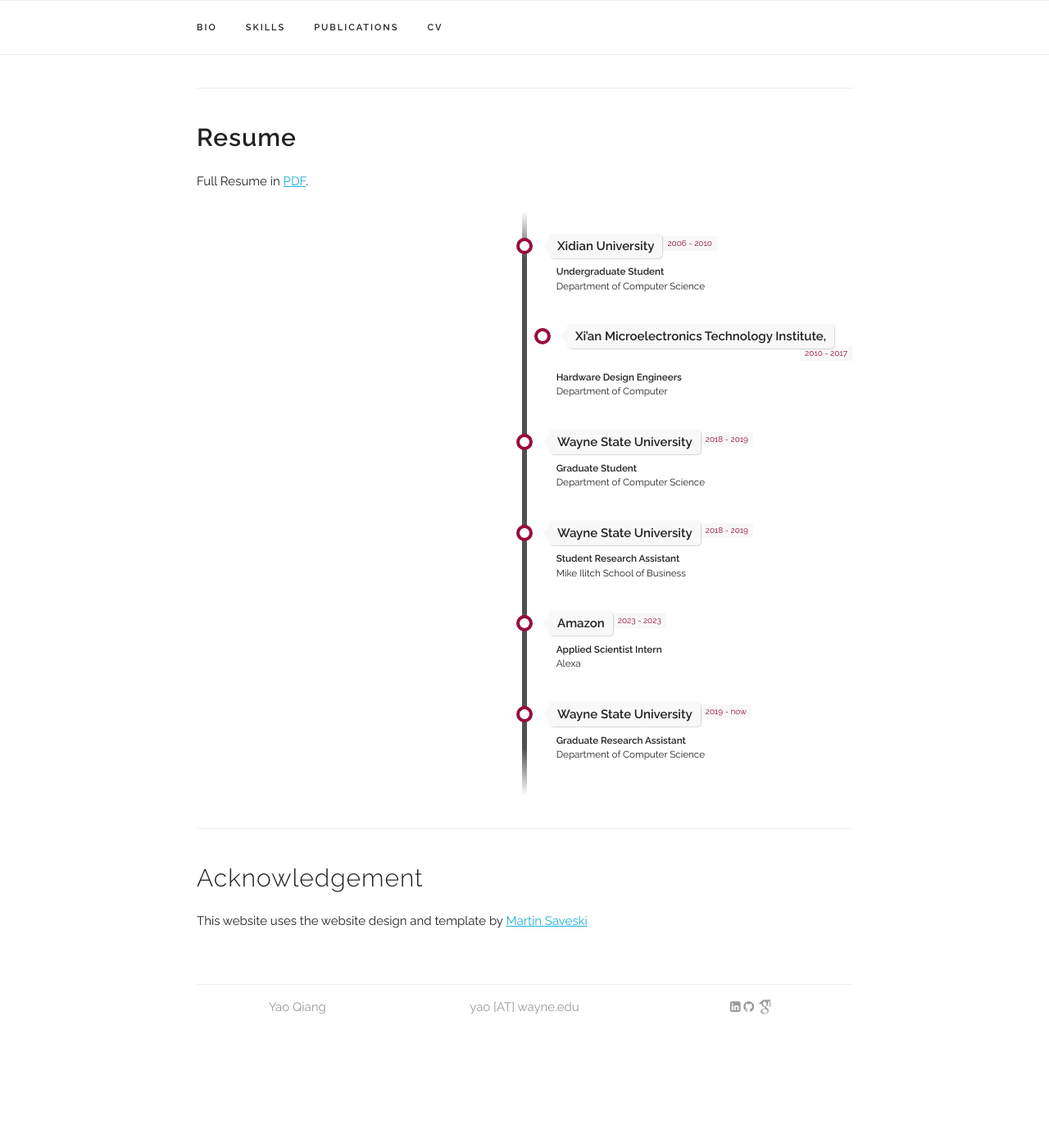
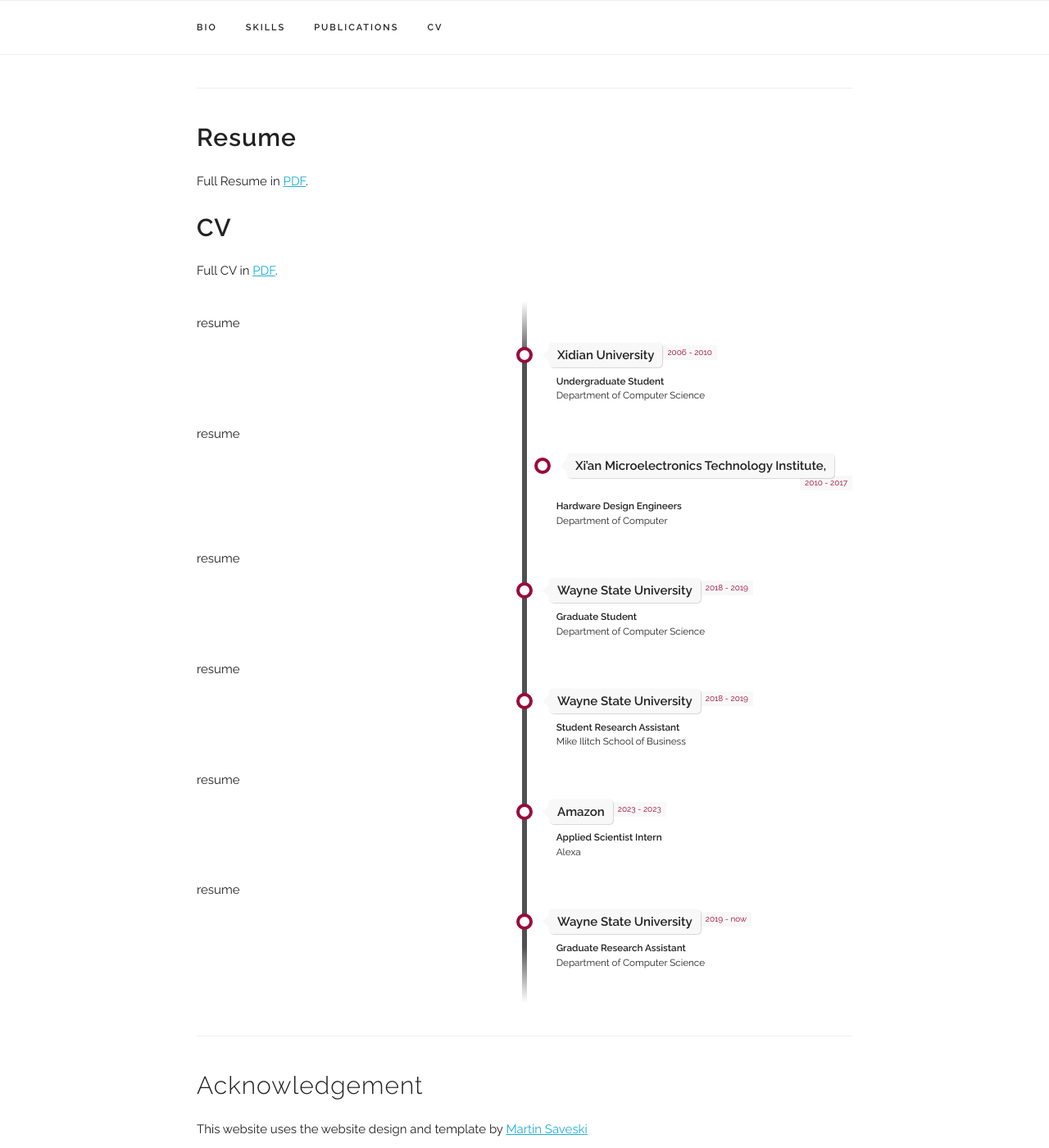
Before and after one commit to qiangyao1988/qiangyao1988.github.io, a Jekyll site: the page built from index.html, in a window 1280 px wide and 1400 px high, scrolled down 1859 px. Shown: the whole window at 82% size. Built offline with Jekyll 4.4.1, drawn with Linux system fonts in a browser that asks for light colours; some web fonts are replaced; before the commit the page ends 3139 px from its top, so only the background shows below that.

Commit message:
update
update

```diff
--- a/index.html
+++ b/index.html
@@ -142,12 +142,13 @@ title: Home
 <!-- ========== RESUME ========== -->
 <div class="docs-section" id="resume">
   <h4><b>Resume</b></h4>
-
-  <p>Full Resume in <a href={{ "/assets/cv/cv_web.pdf" | prepend: site.baseurl }} target="_blank">PDF</a>.</p>
+  <p>Full Resume in <a href={{ "/assets/cv/resume_web.pdf" | prepend: site.baseurl }} target="_blank">PDF</a>.</p>
+  <h4><b>CV</b></h4>
+  <p>Full CV in <a href={{ "/assets/cv/cv_web.pdf" | prepend: site.baseurl }} target="_blank">PDF</a>.</p>
 
   <!-- The Timeline -->
   <ul class="timeline">
-    {% for exp in site.data.experience.experiences %}
+    {% for exp in site.data.experience.experiences %}resume
     <li>
       {% if exp.category == "work" %}
       <div class="direction-l">
```
Also changed, not shown: 2 other files.
